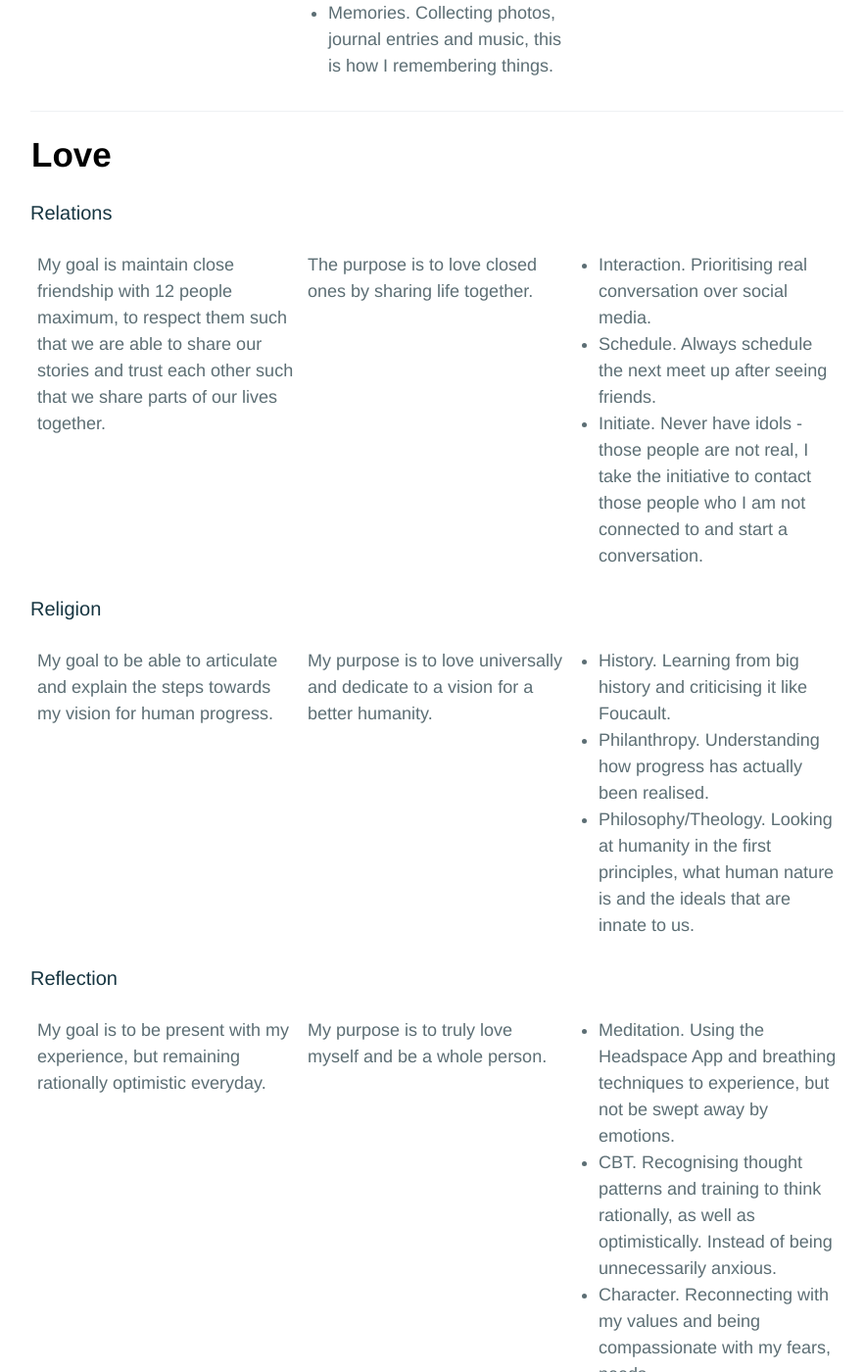
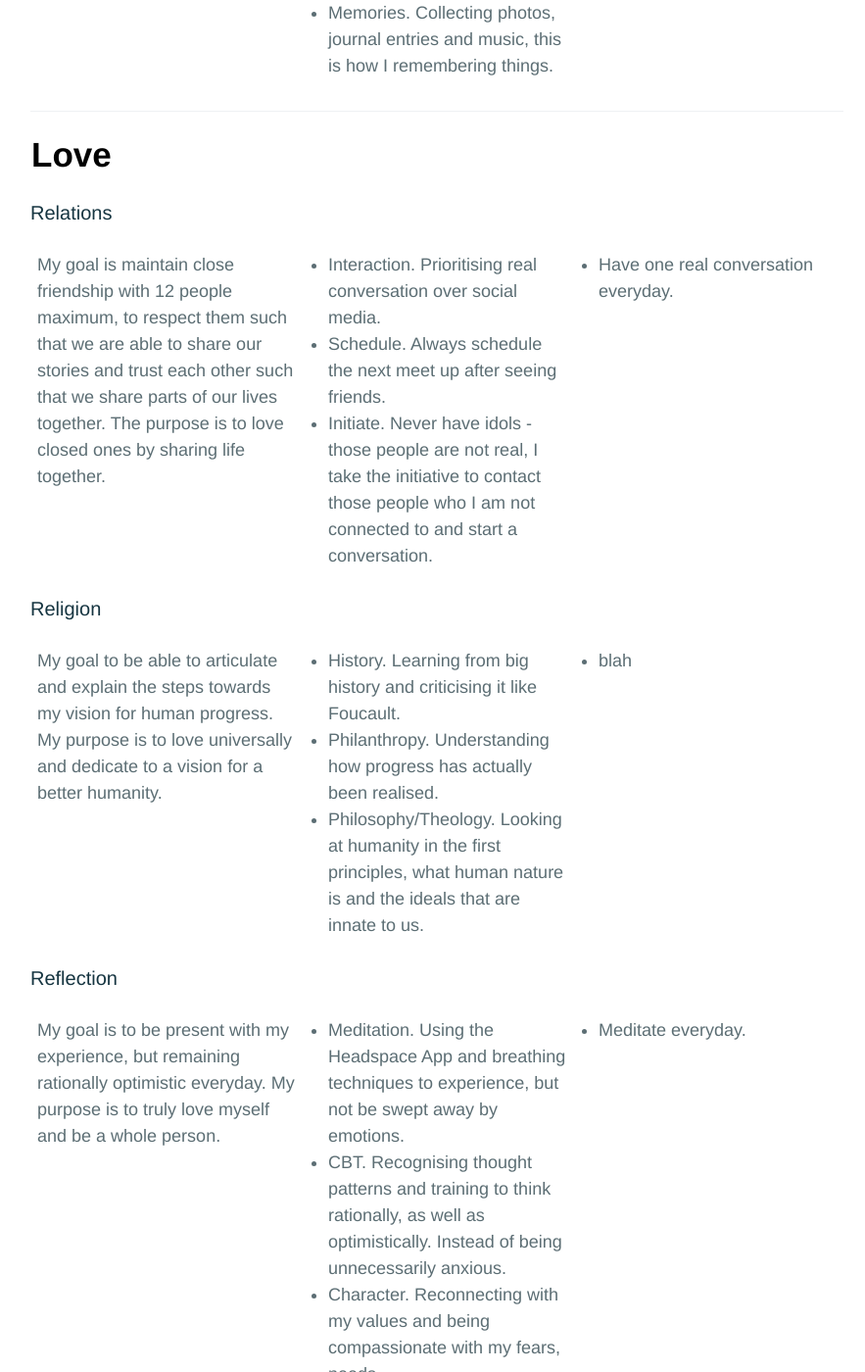
Before and after one commit to sumchuenli/sumchuenli.github.io, a Jekyll site: the page built from _pages/about.md, in a window 1280 px wide and 1400 px high, scrolled down 1743 px. Shown: the whole window at 98% size, without its empty margins (194-1077 px from the left). Built offline with Jekyll 4.4.1, drawn with Linux system fonts in a browser that asks for light colours; some of the changed text lies outside the part shown.

Commit message:
Update about.md

```diff
--- a/_pages/about.md
+++ b/_pages/about.md
@@ -72,12 +72,14 @@ My life is about <a href="#live">living</a>, <a href="#love">loving</a> and <a h
 
 <table style="width:100%">
   <tr>
-    <td>My goal is maintain close friendship with 12 people maximum, to respect them such that we are able to share our stories and trust each other such that we share parts of our lives together.</td>
-    <td>The purpose is to love closed ones by sharing life together.</td>
+    <td>My goal is maintain close friendship with 12 people maximum, to respect them such that we are able to share our stories and trust each other such that we share parts of our lives together. The purpose is to love closed ones by sharing life together.</td>
     <td><ul>
     <li>Interaction. Prioritising real conversation over social media.</li>
     <li>Schedule. Always schedule the next meet up after seeing friends.</li>
     <li>Initiate. Never have idols - those people are not real, I take the initiative to contact those people who I am not connected to and start a conversation.</li>
+    </ul></td>
+    <td><ul>
+    <li>Have one real conversation everyday.</li>
     </ul></td>
   </tr>
 </table>
@@ -86,12 +88,14 @@ My life is about <a href="#live">living</a>, <a href="#love">loving</a> and <a h
 
 <table style="width:100%">
   <tr>
-    <td>My goal to be able to articulate and explain the steps towards my vision for human progress.</td>
-    <td>My purpose is to love universally and dedicate to a vision for a better humanity.</td>
+    <td>My goal to be able to articulate and explain the steps towards my vision for human progress. My purpose is to love universally and dedicate to a vision for a better humanity.</td>
     <td><ul>
     <li>History. Learning from big history and criticising it like Foucault.</li>
     <li>Philanthropy. Understanding how progress has actually been realised.</li>
     <li>Philosophy/Theology. Looking at humanity in the first principles, what human nature is and the ideals that are innate to us.</li>
+    </ul></td>
+    <td><ul>
+    <li>blah</li>
     </ul></td>
   </tr>
 </table>
@@ -100,12 +104,14 @@ My life is about <a href="#live">living</a>, <a href="#love">loving</a> and <a h
 
 <table style="width:100%">
   <tr>
-    <td>My goal is to be present with my experience, but remaining rationally optimistic everyday.</td>
-    <td>My purpose is to truly love myself and be a whole person.</td>
+    <td>My goal is to be present with my experience, but remaining rationally optimistic everyday. My purpose is to truly love myself and be a whole person.</td>
     <td><ul>
     <li>Meditation. Using the Headspace App and breathing techniques to experience, but not be swept away by emotions.</li>
     <li>CBT. Recognising thought patterns and training to think rationally, as well as optimistically. Instead of being unnecessarily anxious.</li>
     <li>Character. Reconnecting with my values and being compassionate with my fears, needs.</li>
+    </ul></td>
+    <td><ul>
+    <li>Meditate everyday.</li>
     </ul></td>
   </tr>
 </table>
@@ -118,12 +124,14 @@ My life is about <a href="#live">living</a>, <a href="#love">loving</a> and <a h
 
 <table style="width:100%">
   <tr>
-    <td>My goal is to be disciplined in work.</td>
-    <td>My purpose is to labour efficiently and effectively.</td>
+    <td>My goal is to be disciplined in work. My purpose is to labour efficiently and effectively.</td>
     <td><ul>
     <li>Time. Committed to working deeply for 3 hours everyday.</li>
     <li>Attention. Removing any distractions while working by using RescueTime and Google Calendar.</li>
-    <li>Intensity. Having a morning ritual to get into flow state quickly.</li>
+    <li>Intensity. Getting into flow state quickly.</li>
+    </ul></td>
+    <td><ul>
+    <li>Pomodoro Technique.</li>
     </ul></td>
   </tr>
 </table>
@@ -132,13 +140,15 @@ My life is about <a href="#live">living</a>, <a href="#love">loving</a> and <a h
 
 <table style="width:100%">
   <tr>
-    <td>My goal is to be able to learn quickly and well.</td>
-    <td>My purpose is to learn and become more skilful, that is the subject of labour.</td>
+    <td>My goal is to be able to learn quickly and well. My purpose is to learn and become more skilful, that is the subject of labour.</td>
     <td><ul>
     <li>Feynman. Using the Feynman technique to explain things well.</li>
     <li>Roam. Using Roam Research to make connections between bits of information.</li>
     <li>Debate. Using knowledge to apply to different problems and explore the nuances of the knowledge.</li>
     <li>Read. Using only the most important materials and reading with special techniques.</li>
+    </ul></td>
+    <td><ul>
+    <li>Create completion criteria for Semester 2 grades.</li>
     </ul></td>
   </tr>
 </table>
@@ -147,8 +157,12 @@ My life is about <a href="#live">living</a>, <a href="#love">loving</a> and <a h
 
 <table style="width:100%">
   <tr>
-    <td>My goal is to be an academic that promotes justice through law.</td>
-    <td>My purpose is to effect positive change, that is the reward of labour.</td>
-    <td>I prepare</td>
+    <td>My goal is to be an academic that promotes justice through law. My purpose is to effect positive change, that is the reward of labour.</td>
+    <td><ul>
+    <li>blah</li>
+    </ul></td>
+    <td><ul>
+    <li>blah</li>
+    </ul><td>
   </tr>
 </table>
```
